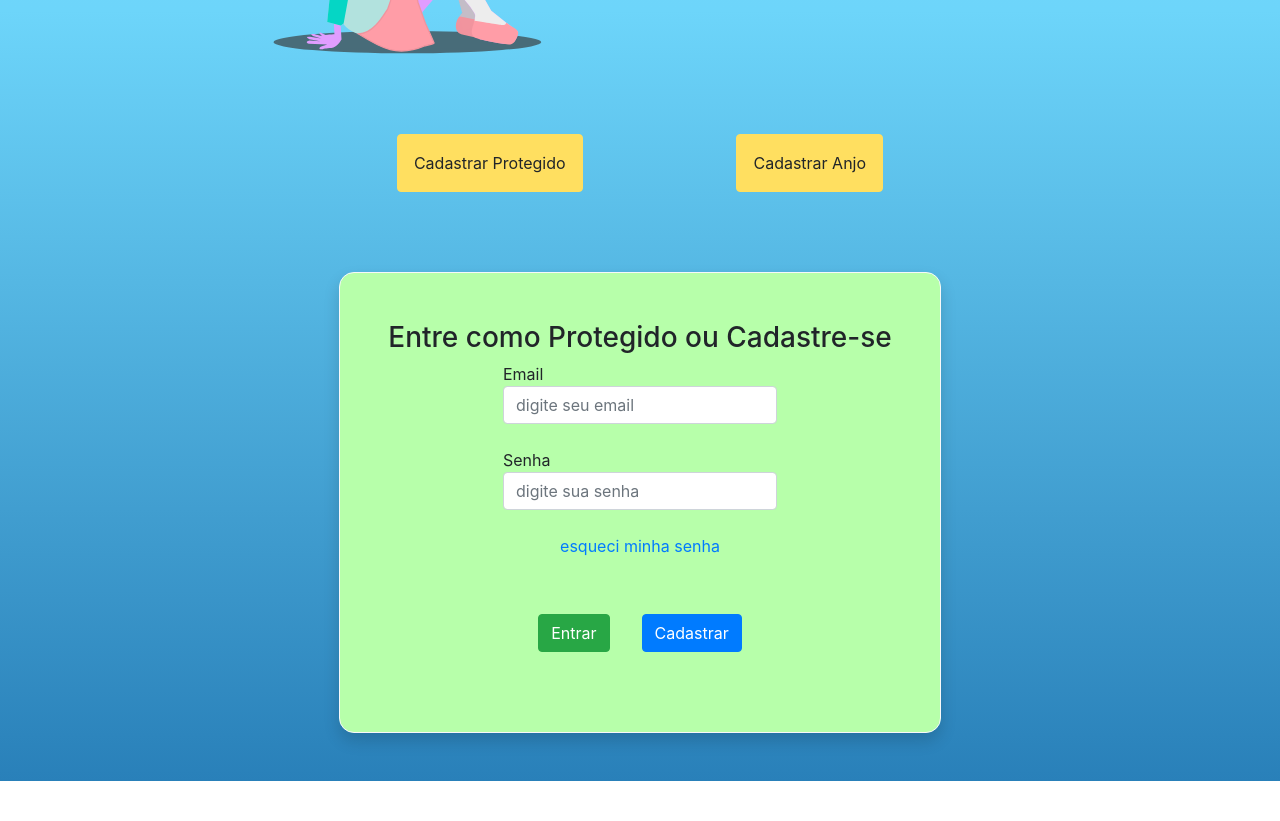
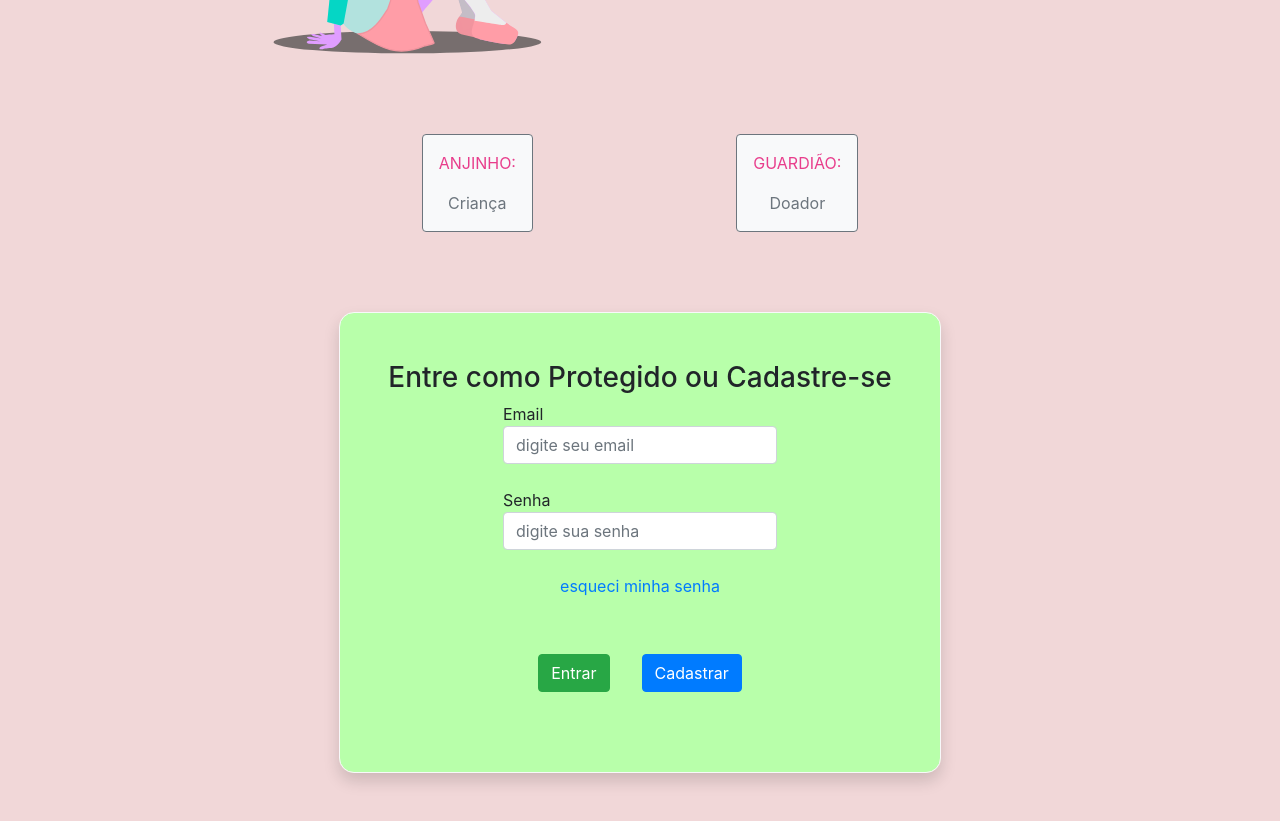
Before and after one commit to bob-mw/anjosDaEducacao, a React (Create React App) app: page / in a window 1280 px wide. Shown: the part 860-1681 px from the top of the page. Before the commit the page ends 1641 px from the top, so only its background shows below. Built offline with nearby package versions, Linux system fonts and the light colour scheme.

Commit message:
:package: new background color and button colors in Login Page

```diff
--- a/src/Pages/Login.jsx
+++ b/src/Pages/Login.jsx
@@ -20,8 +20,8 @@ function Login() {
             <Jumbotron />
            <img src={ angel } width="75%" alt="logo"/>
            <div className="d-flex w-50 justify-content-around m-3">
-                <button type="button" className="btn btn-warning p-3 m-3" onClick={ formKid }>Cadastrar Protegido</button>
-                <button type="button" className="btn btn-warning p-3 m-3" onClick={ formAngel }>Cadastrar Anjo</button>
+                <button type="button" className="btn btn-light btn-outline-secondary p-3 m-3" onClick={ formKid }><p className="text-pink text-uppercase">Anjinho:</p> Criança</button>
+                <button type="button" className="btn btn-light btn-outline-secondary p-3 m-3" onClick={ formAngel }><p className="text-pink text-uppercase">Guardião:</p>  Doador</button>
             </div>
             <FormsLogin />
         </section>
```
Also changed, not shown: src/css/bootstrap.css.
